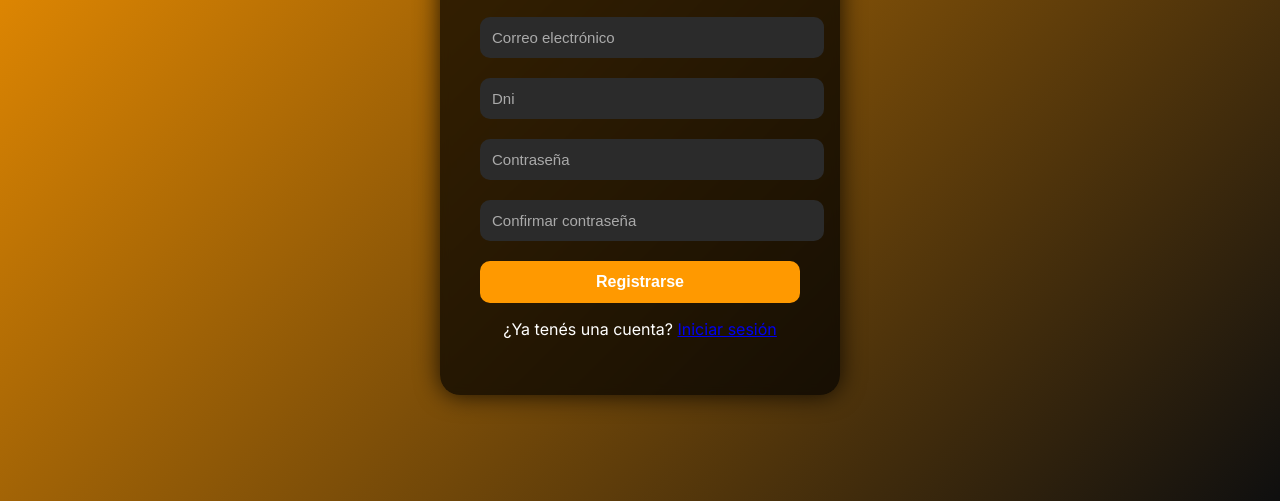
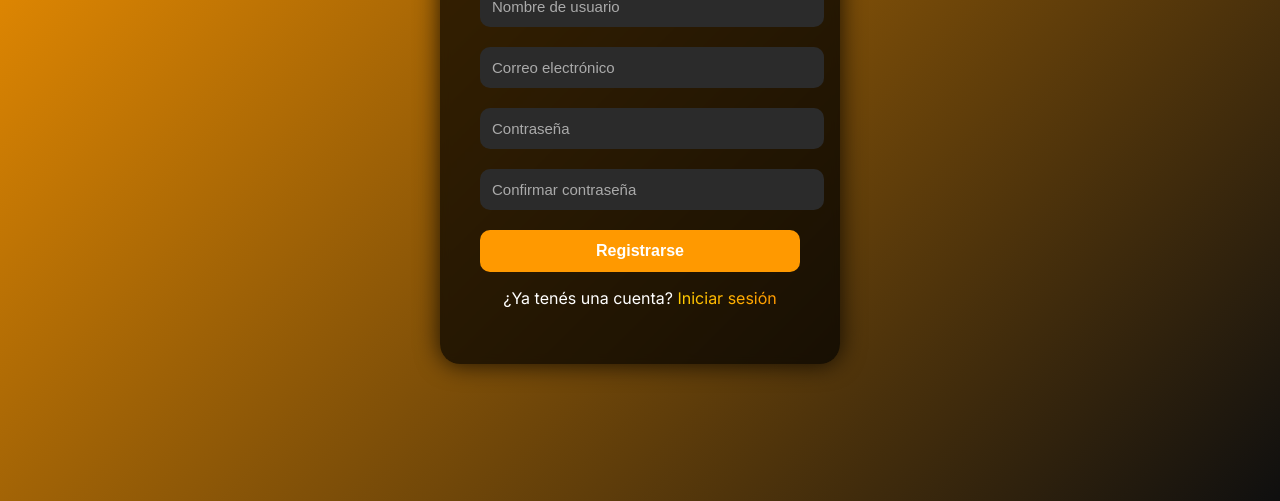
Before and after one commit to Tiz2930/JavaStreets, a plain HTML site: page HTML/registro.html in a window 1280 px wide. Shown: the part 299-800 px from the top of the page. Drawn offline with Linux system fonts and the light colour scheme; some packages are replaced by stand-ins of ours; a script that the page names is missing.

Commit message:
Modificacion de login y registro

```diff
--- a/CSS/login.css
+++ b/CSS/login.css
@@ -90,3 +90,11 @@ body {
   display: none;
   box-shadow: 0 0 10px rgba(0, 0, 0, 0.5);
 }
+
+a {
+  text-decoration: none;
+  background: linear-gradient(90deg, #ffcc00, #ff9900);
+  -webkit-background-clip: text;
+  -webkit-text-fill-color: transparent;
+  display: inline-block;
+}
--- a/HTML/registro.html
+++ b/HTML/registro.html
@@ -19,7 +19,6 @@
 
         <input type="text" id="usuario" placeholder="Nombre de usuario" />
         <input type="email" id="email" placeholder="Correo electrónico" />
-        <input type="dni" id="password" placeholder="Dni" />
         <input type="password" id="password" placeholder="Contraseña" />
         <input type="password" id="confirmPassword" placeholder="Confirmar contraseña" />
 
```
